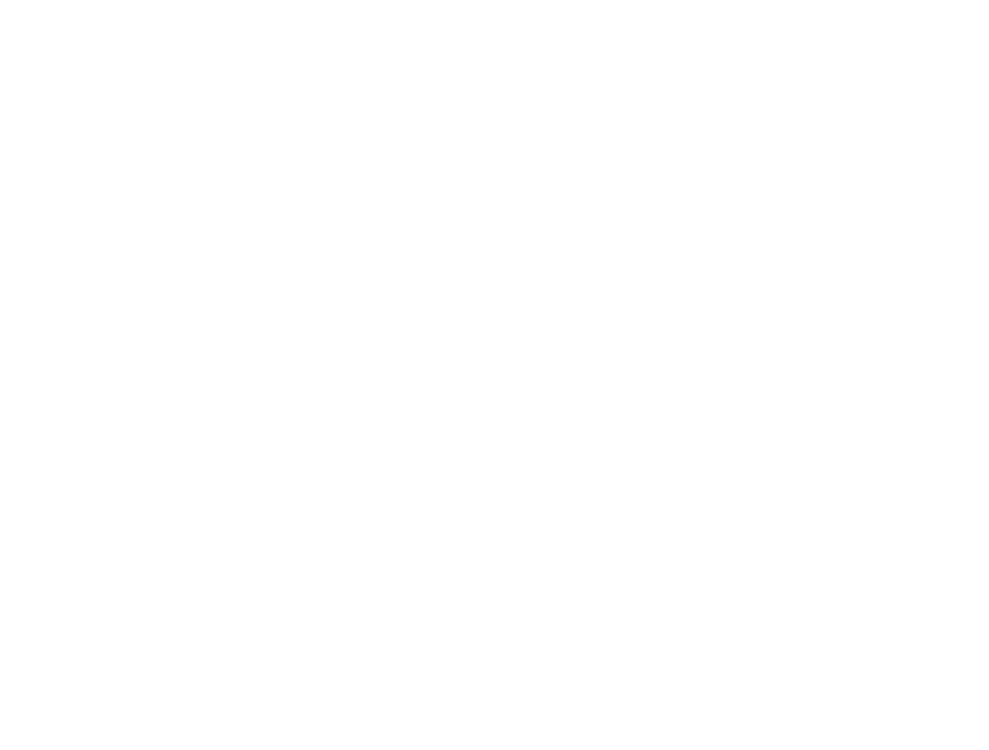
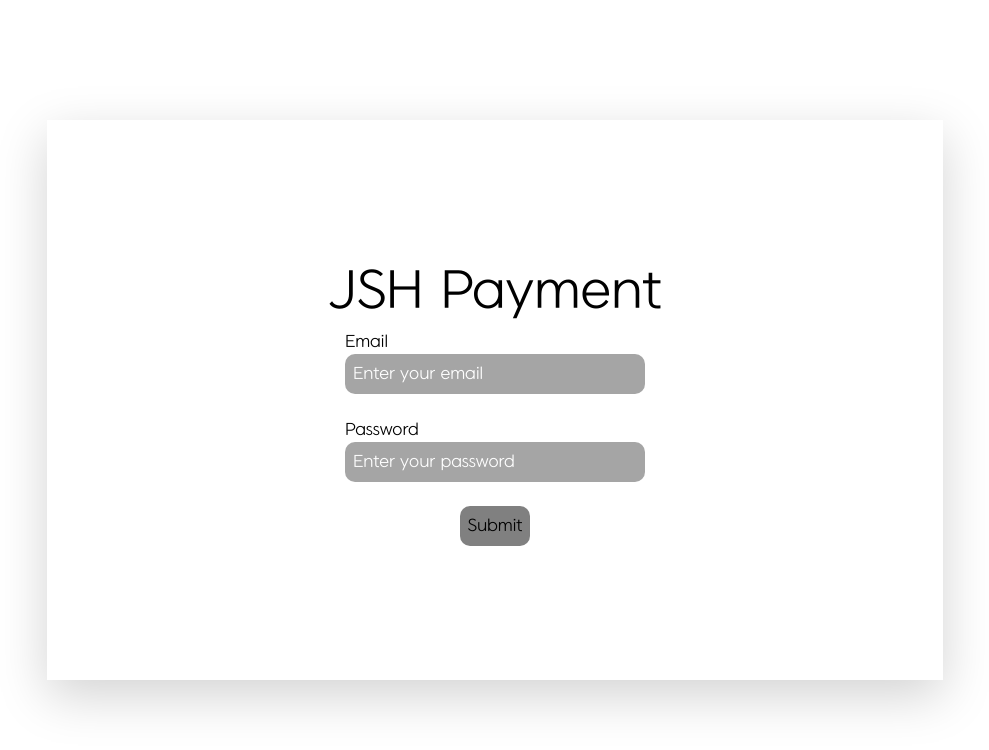
Before and after one commit to JSH-Kiosk/Front, a React (Vite) app: page /admin/login in a window 1280 px wide. Before the commit this address had no page. Shown: the top 750 px of the page, without its empty margins (145-1134 px from the left). Built offline with nearby package versions, Linux system fonts and the light colour scheme.

Commit message:
add login

```diff
--- a/src/App.tsx
+++ b/src/App.tsx
@@ -6,6 +6,7 @@
 import { Payment } from "./routes/Payment";
 import { PayProgress } from "./routes/PayProgress";
 import { AdminHome } from './routes/admin/AdminHome'
+import { AdminLogin } from './routes/admin/AdminLogin'
 import './App.css'
 
 function App() {
@@ -14,6 +15,7 @@
       <Routes>
         <Route path="/" element={<Home></Home>} />
         <Route path="/admin" element={<AdminHome></AdminHome>} />
+        <Route path="/admin/login" element={<AdminLogin></AdminLogin>} />
         <Route path="/main" element={<Main></Main>} />
         <Route path="/menu" element={<Menu></Menu>} />
         <Route path="/payment" element={<Payment></Payment>} />
--- a/src/components/Admin/SideMenu.tsx
+++ b/src/components/Admin/SideMenu.tsx
@@ -14,6 +14,7 @@
     const xOnClicked = () => {
         setOpen(false)
     }
+
 
     const [isDetailOpen, setDetailOpen] = useState("")
     const detailMenu = (menu: string) => {
@@ -98,6 +99,12 @@
                             </>
                         }
                     </div>
+                    <div className='flex flex-col'>
+                        <div className='flex flex-row mt-[10vh] sm:text-[20px] cursor-pointer' onClick={() => navigate("login")}>
+                            로그아웃
+                        </div>
+
+                    </div>
                 </div>
             </div>
         </>
--- /dev/null
+++ b/src/routes/admin/AdminLogin.tsx
@@ -0,0 +1,39 @@
+import React, { ChangeEvent, FormEvent } from 'react';
+import { useNavigate } from 'react-router-dom';
+
+export const AdminLogin = () => {
+    const navigate = useNavigate()
+    const handleSubmit = (e: FormEvent<HTMLFormElement>) => {
+        e.preventDefault();
+        navigate("/admin")
+    };
+
+    const handleEmail = (e: ChangeEvent<HTMLInputElement>) => {
+
+    };
+
+    const handlePwd = (e: ChangeEvent<HTMLInputElement>) => {
+
+    };
+
+    return (
+        <div className='flex justify-center items-center h-[100vh]'>
+            <div className='flex flex-col w-[70vw] h-[70vh] items-center justify-center shadow-lg'>
+                <div className='text-[50px]'>
+                    JSH Payment
+                </div>
+                <form onSubmit={handleSubmit} className='flex flex-col items-center'>
+                    <div className='flex flex-col mb-4'>
+                        Email
+                        <input type='email' className='bg-[#a5a5a5] rounded-[10px] p-2 text-[white] placeholder-white w-[300px]' placeholder='Enter your email' onChange={handleEmail} />
+                    </div>
+                    <div className='flex flex-col mb-4'>
+                        Password
+                        <input type='password' className='bg-[#a5a5a5] rounded-[10px] p-2 text-[white] placeholder-white w-[300px]' placeholder='Enter your password' onChange={handlePwd} />
+                    </div>
+                    <button type='submit' className='rounded-[10px] p-2 bg-[gray] self-center hover:bg-[#bababa]'>Submit</button>
+                </form>
+            </div>
+        </div>
+    );
+};
```
